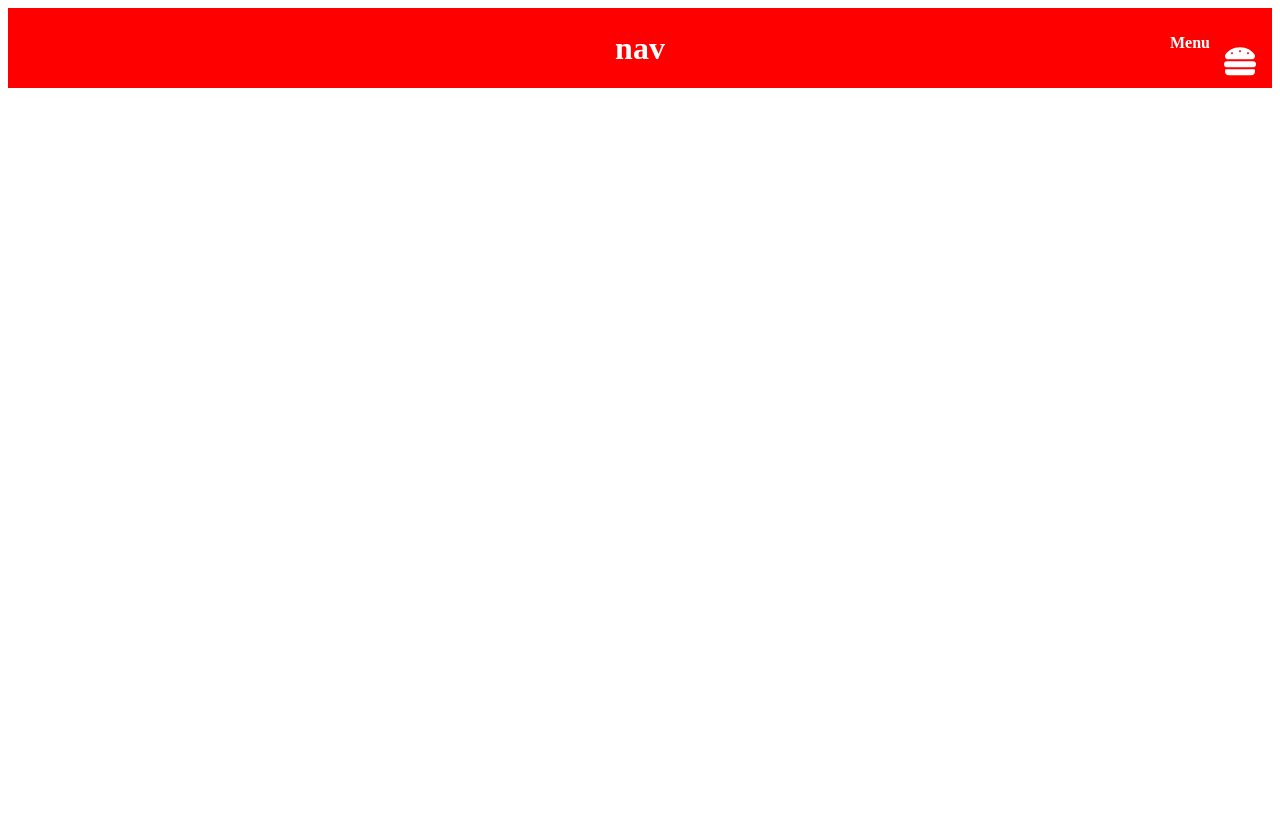
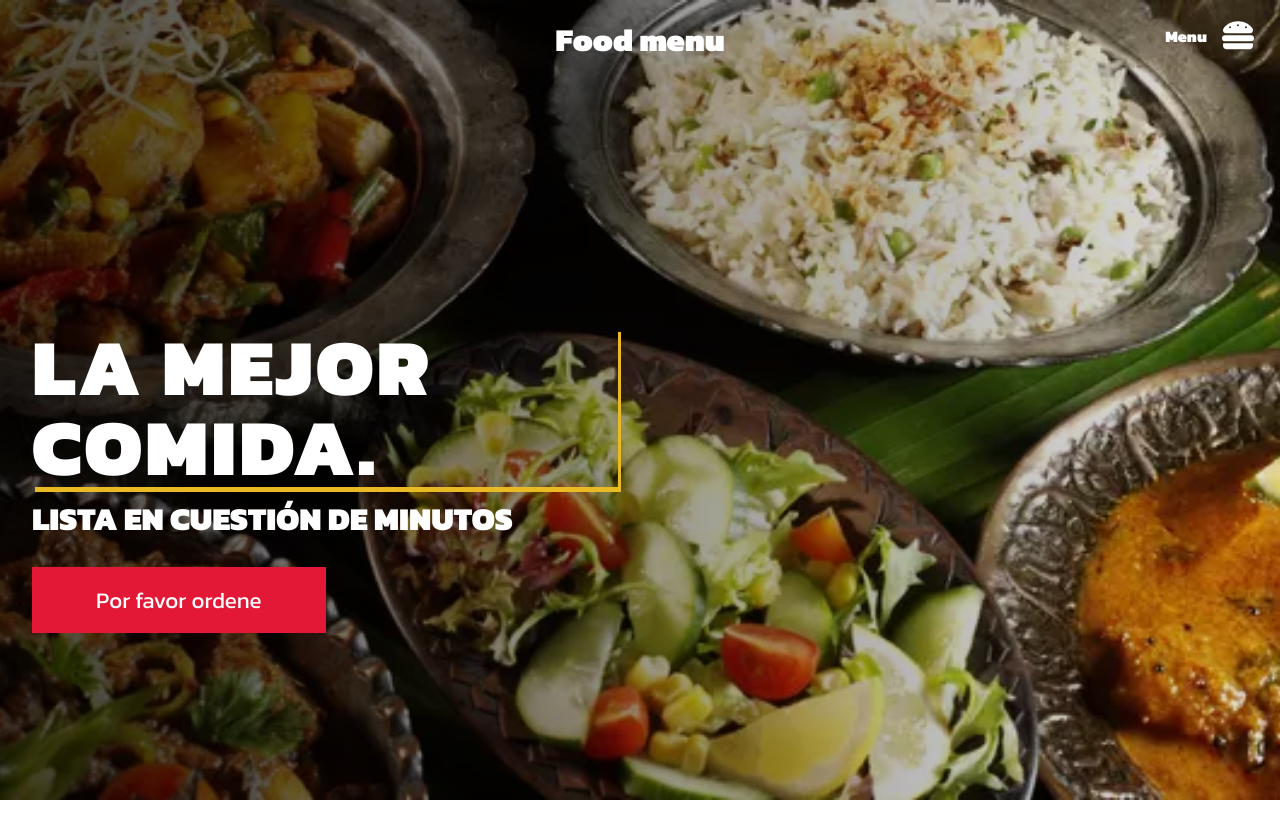
Before and after one commit to jesusGZ/food-menu, a React (Create React App) app: page / in a window 1280 px wide. Shown: the top 838 px of the page. Before the commit the page ends 800 px from the top, so only its background shows below. Built offline with nearby package versions, Linux system fonts and the light colour scheme.

Commit message:
navbar and hero secctions

```diff
--- a/public/index.html
+++ b/public/index.html
@@ -24,6 +24,10 @@
       work correctly both with client-side routing and a non-root public URL.
       Learn how to configure a non-root public URL by running `npm run build`.
     -->
+    <link
+    href="https://fonts.googleapis.com/css2?family=Kanit:wght@400;900&display=swap"
+    rel="stylesheet"
+    >
     <title>React App</title>
   </head>
   <body>
--- a/src/App.js
+++ b/src/App.js
@@ -1,11 +1,13 @@
 import React from "react";
-import Navbar from "./components/Navbar";
 import { BrowserRouter as Router } from "react-router-dom";
+import { GlobalStyle } from "./globalStyles"
+import Hero from "./components/Hero";
 
 function App() {
   return (
     <Router>
-     <Navbar />
+      <GlobalStyle />
+      <Hero />
     </Router>
   );
 }
--- /dev/null
+++ b/src/components/Hero/HeroElements.js
@@ -0,0 +1,64 @@
+import styled from "styled-components";
+import imgBg from "../../images/food.webp";
+
+export const HeroContainer = styled.div`
+    background: linear-gradient(to right, rgba(0,0,0,0.7),
+    rgba(0,0,0,0.1)), url(${imgBg});
+    height: 100vh;
+    background-position: center;
+    background-size: cover;
+`;
+
+export const HeroContent = styled.div`
+    height: calc(100vh -80px);
+    max-height: 100%;
+    width: 100vw;
+    padding: 0rem calc((100vw - 1300px) /2);
+`;
+
+export const HeroItems = styled.div`
+    display: flex;
+    flex-direction: column;
+    justify-content: center;
+    align-items: flex-start;
+    height: 100vh;
+    max-height: 100%;
+    padding: 0 2rem;
+    width: 650px;
+    color: #fff;
+    text-transform: uppercase;
+    line-height: 1;
+    font-weight: bold;
+
+    @media screen and (max-width: 650px){
+        width: 100%;
+    }
+`;
+
+export const HeroH1 = styled.h1`
+    font-size: clamp(2.5rem, 10vw, 5rem);
+    margin-bottom: 1rem;
+    box-shadow: 3px 5px #e9ba23;
+    letter-spacing: 3px;
+`;
+
+export const HeroP = styled.p`
+    font-size: clamp(2rem, 2.5vw, 3rem);
+    margin-bottom: 2rem;
+`;
+
+export const HeroBtn = styled.button`
+    font-size: 1.4rem;
+    padding: 1rem 4rem;
+    border: none;
+    background: #e31837;
+    color: #fff;
+    transition: 0.2s ease-out;
+
+    &::hover{
+        background: #ffc500;
+        transition: 0.2s ease-out;
+        cursor: pointer;
+        color: #000;
+    }
+`;
--- /dev/null
+++ b/src/components/Hero/index.js
@@ -0,0 +1,20 @@
+import React from 'react'
+import Navbar from '../Navbar'
+import { HeroContainer, HeroContent, HeroItems, HeroH1, HeroP, HeroBtn } from './HeroElements'
+
+const Hero = () => {
+    return (
+        <HeroContainer>
+            <Navbar />
+            <HeroContent>
+                <HeroItems>
+                    <HeroH1>La mejor comida.</HeroH1>
+                    <HeroP>Lista en cuestión de minutos</HeroP>
+                    <HeroBtn>Por favor ordene</HeroBtn>
+                </HeroItems>
+            </HeroContent>
+        </HeroContainer>
+    )
+}
+
+export default Hero
--- a/src/components/Navbar/NavbarElements.js
+++ b/src/components/Navbar/NavbarElements.js
@@ -3,7 +3,7 @@ import { NavLink as Link } from 'react-router-dom';
 import { FaHamburger } from 'react-icons/fa';
 
 export const Nav = styled.nav`
-    background: red;
+    background: transparent;
     height: 80px;
     display: flex;
     justify-content: center;
--- a/src/components/Navbar/index.js
+++ b/src/components/Navbar/index.js
@@ -5,7 +5,7 @@ const Navbar = () => {
     return (
         <>
             <Nav>
-                <NavLink to='/'>nav</NavLink>
+                <NavLink to='/'>Food menu</NavLink>
                 <NavIcon>
                     <p>Menu</p>
                     <Bars />
--- /dev/null
+++ b/src/globalStyles.js
@@ -0,0 +1,10 @@
+import { createGlobalStyle } from "styled-components";
+
+export const GlobalStyle = createGlobalStyle`
+    *{
+        box-sizing: border-box;
+        margin: 0;
+        padding: 0;
+        font-family: 'kanit', sans-serif;
+    }
+`
```
Also changed, not shown: src/images/food.webp (added).
